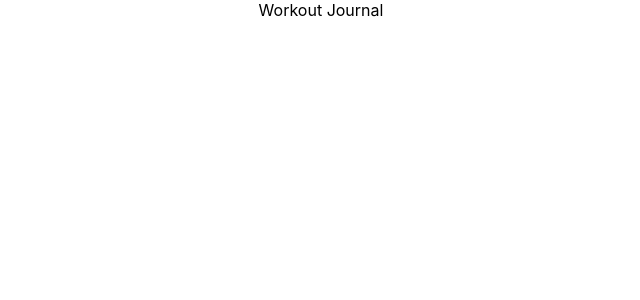
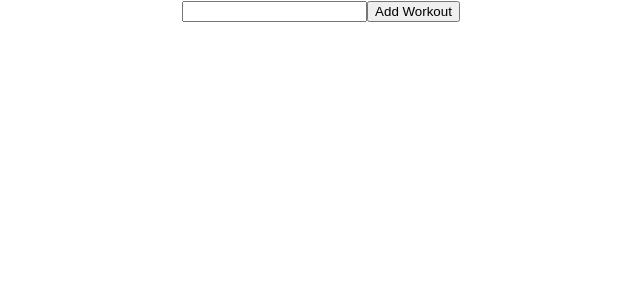
Before and after one commit to danzoboyo10/react-workout-journal, a React (Create React App) app: page / in a window 1280 px wide. Shown: the top 300 px of the page, without its empty margins (319-959 px from the left). Built offline with nearby package versions, Linux system fonts and the light colour scheme.

Commit message:
wip: Create functionality

```diff
--- a/src/App.js
+++ b/src/App.js
@@ -1,10 +1,46 @@
 import './App.css';
+import { useState } from "react";
+import Workout from './Workout';
 
 function App() {
+  const [workoutList, setWorkoutList] = useState([]);
+  const [newWorkout, setNewWorkout] = useState("");
+
+  const handleChange = (event) => {
+    setNewWorkout(event.target.value);
+  }
+
+  const addWorkout = () => {
+    const workout = {
+      id: workoutList.length === 0 ? 1 : workoutList[workoutList.length - 1].id + 1,
+      exerciseName: newWorkout,
+      completed: false
+    };
+    setWorkoutList([...workoutList, workout])
+  }
+
+
   return (
-    <div className="App"> Workout Journal
+    <div className="App">
+      <div>
+      <input onChange={handleChange} />
+      <button onClick={addWorkout}> Add Workout </button>
+    </div>
+    <div>
+      {workoutList.map((workout) => {
+        return (
+          <Workout
+            exerciseName={workout.exerciseName}
+            id={workout.id}
+            completed={workout.completed}
+          />
+        )
+      })}
+    </div>
+    </div>
 
-    </div>
+
+
   );
 }
 
--- /dev/null
+++ b/src/Workout.js
@@ -0,0 +1,13 @@
+import React from 'react'
+
+const Workout = (props) => {
+  return (
+    <div>Workout
+
+
+
+    </div>
+  )
+}
+
+export default Workout
```
